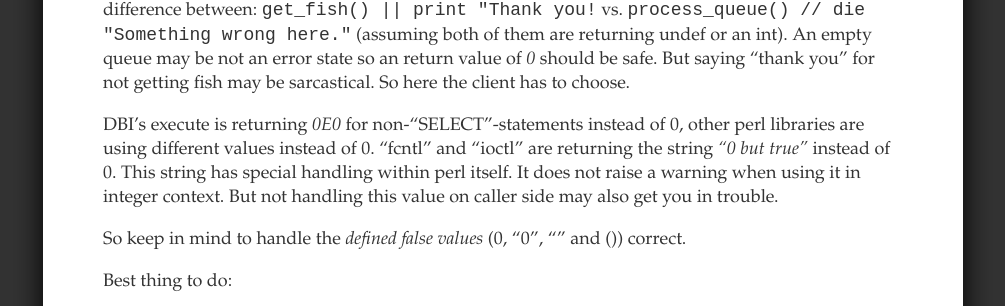
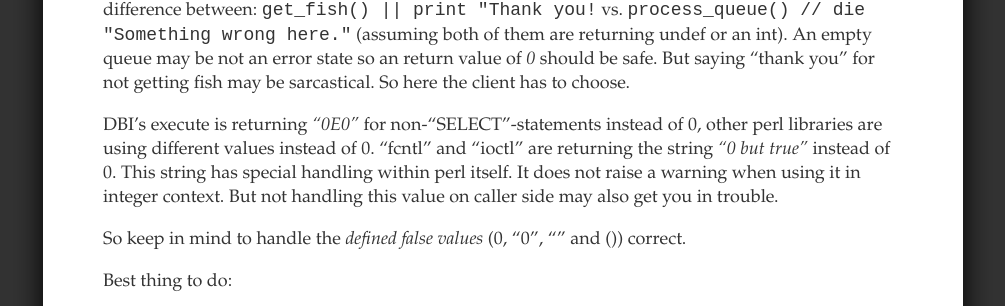
Before and after one commit to toke/toke.de, a Jekyll site: the page built from _posts/2012-11-02-perl-boolean.markdown, in a window 1280 px wide. Shown: the part 479-785 px from the top of the page, without its empty margins (137-1142 px from the left). Built offline with Jekyll 4.4.1, drawn with Linux system fonts in a browser that asks for light colours; comment, search, counter and statistics services are not loaded.

Commit message:
Another correction 0E0 -> "0E0"

```diff
--- a/_posts/2012-11-02-perl-boolean.markdown
+++ b/_posts/2012-11-02-perl-boolean.markdown
@@ -23,7 +23,7 @@ An empty queue may be not an error state so an return value of *0* should be saf
 saying "thank you" for not getting fish may be sarcastical. So here the client has to
 choose.
 
-DBI's execute is returning *0E0* for non-"SELECT"-statements instead of 0, other perl libraries
+DBI's execute is returning *"0E0"* for non-"SELECT"-statements instead of 0, other perl libraries
 are using different values instead of 0. "fcntl" and "ioctl" are returning the string
 *"0 but true"* instead of 0. This string has special handling within perl itself. It does
 not raise a warning when using it in integer context. But not handling this value on caller side
```
